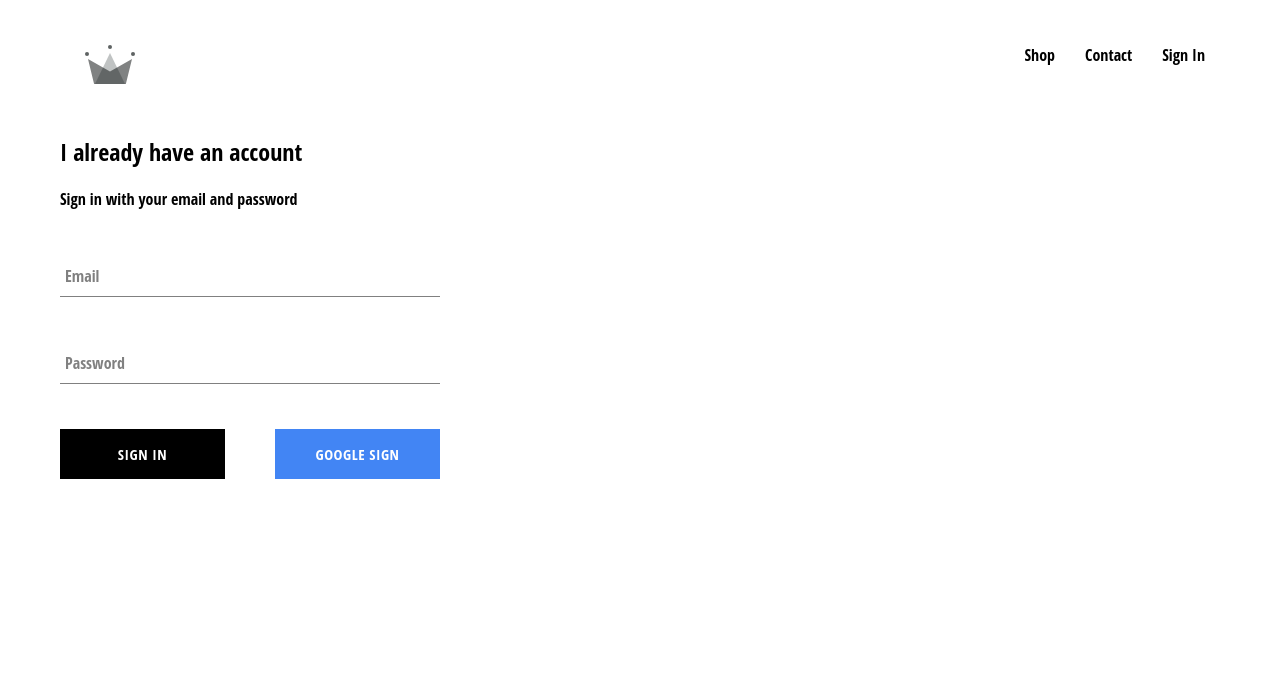
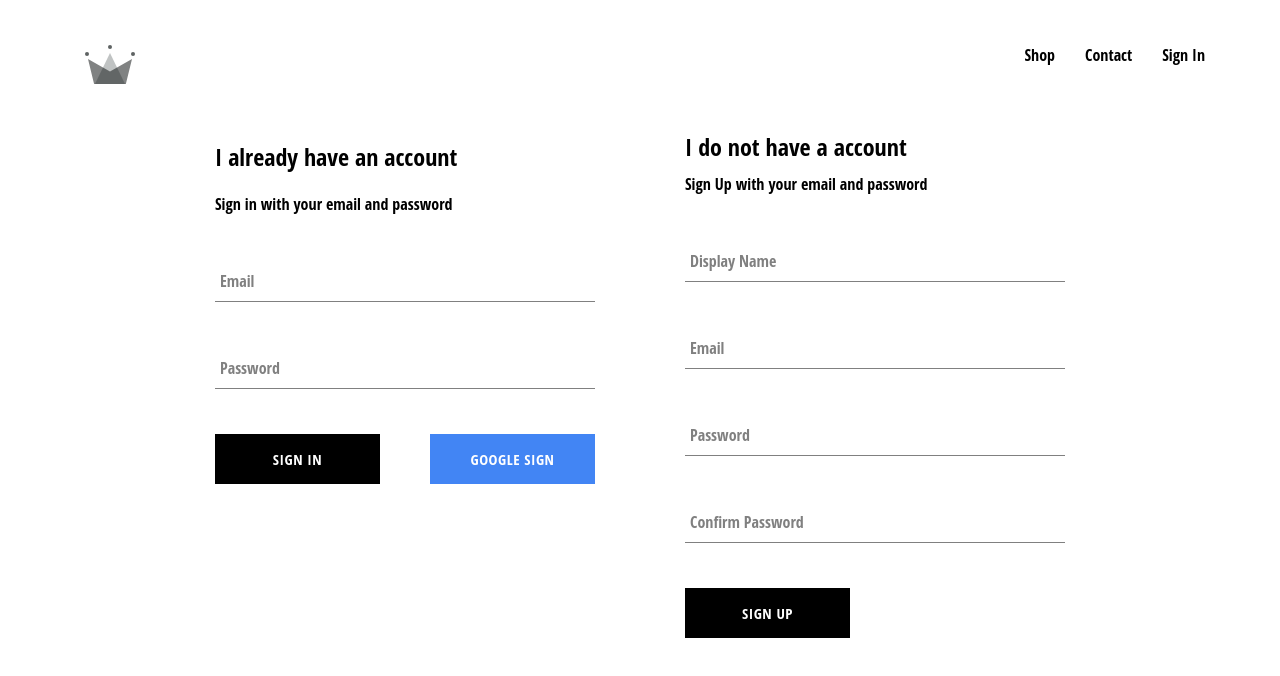
Before and after one commit to EmmanuelDevs-Software/ecommerce-react, a React (Create React App) app: page /signin in a window 1280 px wide. Shown: the top 676 px of the page. Built offline with nearby package versions, Linux system fonts and the light colour scheme; no server answers; a web font is replaced by a local one.

Commit message:
implemented firebase utils, included ability to store authenticated users into our firestore database

```diff
--- a/src/App.js
+++ b/src/App.js
@@ -33,6 +33,7 @@
                             ...snapshot.data()
                         }
                     });
+                    console.log(this.state)
                 });
             }
             this.setState({currentUser: userAuth})
--- /dev/null
+++ b/src/components/sign-up/sign-up.component.js
@@ -0,0 +1,72 @@
+import React from "react";
+import './sign-up.styles.scss'
+import FormInput from "../form-input/form-input.component";
+import CustomButton from "../custom-button/custom-button.component";
+import {auth, CreateUserProfileDocument} from "../../firebase/firebase.utils";
+
+class SignUp extends React.Component {
+    constructor(props) {
+        super(props);
+        this.state = {
+            displayName: '',
+            email: '',
+            password: '',
+            confirmPassword: ''
+        }
+    }
+
+
+    handleSubmit = async event => {
+        event.preventDefault();
+        const {displayName, email, password, confirmPassword} = this.state;
+        if (password !== confirmPassword) {
+            alert("Passwords don't match");
+            return
+        }
+        try {
+            const {user} = await auth.createUserWithEmailAndPassword(email, password);
+            await CreateUserProfileDocument(user, {displayName});
+
+            this.setState({
+                displayName: '',
+                email: '',
+                password: '',
+                confirmPassword: ''
+            })
+        } catch (e) {
+            console.error(e)
+        }
+    }
+
+    handleChange = event => {
+        const {name, value} = event.target;
+        this.setState({[name]: value})
+    }
+
+    render() {
+        const {displayName, email, password, confirmPassword} = this.state;
+
+
+        return (
+            <div className="sign-up">
+                <h2 className="title">I do not have a account</h2>
+                <span>Sign Up with your email and password</span>
+                <form className="sign-up-form" onSubmit={this.handleSubmit}>
+                    <FormInput type="text" name="displayName" value={displayName} onChange={this.handleChange}
+                               label="Display Name" required/>
+                    <FormInput type="email" name="email" value={email} onChange={this.handleChange}
+                               label="Email" required/>
+                    <FormInput type="password" name="password" value={password} onChange={this.handleChange}
+                               label="Password" required/>
+                    <FormInput type="Password" name="confirmPassword" value={confirmPassword}
+                               onChange={this.handleChange}
+                               label="Confirm Password" required/>
+                    <CustomButton type="submit">Sign Up</CustomButton>
+                </form>
+            </div>
+        )
+    }
+}
+
+
+export default SignUp;
--- /dev/null
+++ b/src/components/sign-up/sign-up.styles.scss
@@ -0,0 +1,9 @@
+.sign-up {
+  display: flex;
+  flex-direction: column;
+  width: 380px;
+
+  .title {
+    margin: 10px 0;
+  }
+}
--- a/src/pages/sign-in-and-sign-up/sign-in-and-sign-up-page.js
+++ b/src/pages/sign-in-and-sign-up/sign-in-and-sign-up-page.js
@@ -1,9 +1,14 @@
 import React from "react";
 import './sign-in-and-sign-up-styles.scss'
 import SignIn from "../../components/sign-in/sign-in.component";
-const SignInAndSignUpPage = () =>{
-    return(
-        <SignIn/>
+import SignUp from "../../components/sign-up/sign-up.component";
+
+const SignInAndSignUpPage = () => {
+    return (
+        <div className="sign-in-and-sign-up">
+            <SignIn/>
+            <SignUp/>
+        </div>
     )
 }
 
--- a/src/pages/sign-in-and-sign-up/sign-in-and-sign-up-styles.scss
+++ b/src/pages/sign-in-and-sign-up/sign-in-and-sign-up-styles.scss
@@ -0,0 +1,6 @@
+.sign-in-and-sign-up {
+  width: 850px;
+  display: flex;
+  justify-content: space-between;
+  margin: 30px auto;
+}
```
